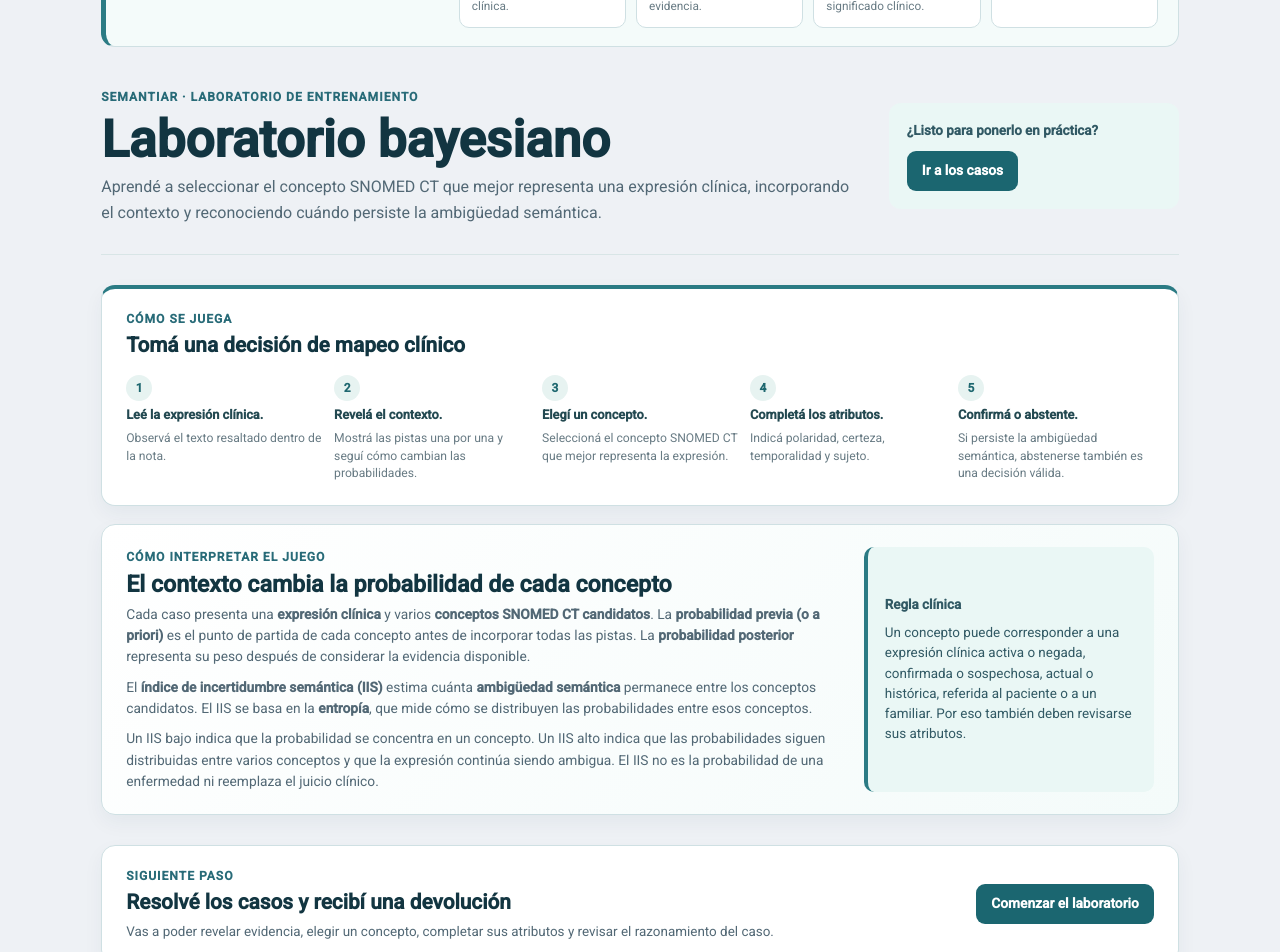
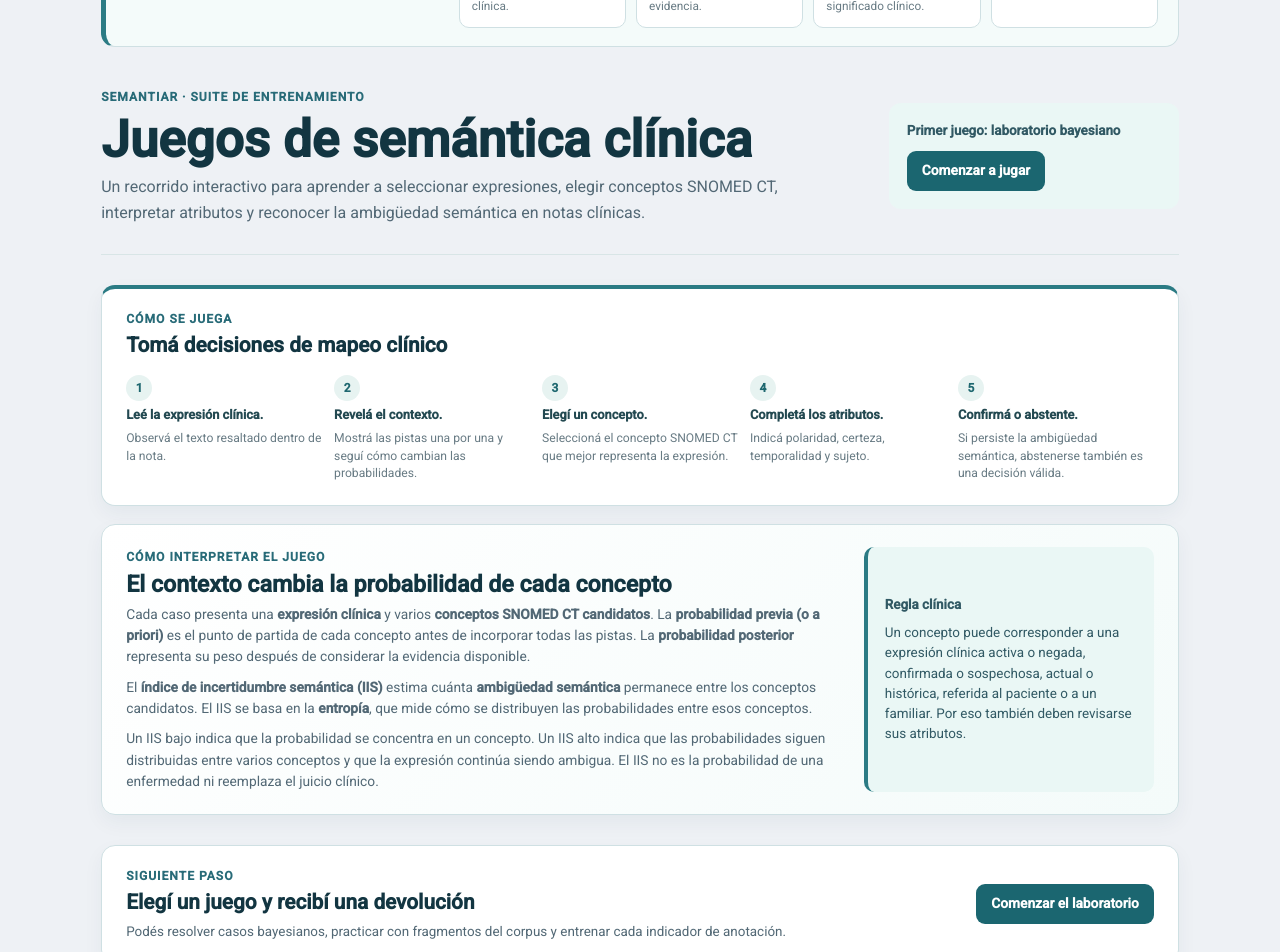
Before and after one commit to manwithbarba/semantiar_juegos, an Angular app: page /#/ in a window 1280 px wide. Shown: the part 220-1172 px from the top of the page. Built offline with nearby package versions, Linux system fonts and the light colour scheme.

Commit message:
Rename home page as clinical semantics games

```diff
--- a/src/app/home/home.component.html
+++ b/src/app/home/home.component.html
@@ -3,7 +3,7 @@
     <div class="learning-resources-copy">
       <p class="eyebrow">Para profundizar</p>
       <h2 id="learning-resources-title">Bibliografía médica para profundizar</h2>
-      <p>Referencias clínicas y de informática en salud para comprender el razonamiento del laboratorio.</p>
+      <p>Referencias clínicas y de informática en salud para comprender los indicadores y juegos del recorrido.</p>
     </div>
     <div class="resource-links">
       <a
@@ -43,23 +43,23 @@
 
   <header class="presentation-hero">
     <div>
-      <p class="eyebrow">SemantIAr · laboratorio de entrenamiento</p>
-      <h1>Laboratorio bayesiano</h1>
+      <p class="eyebrow">SemantIAr · suite de entrenamiento</p>
+      <h1>Juegos de semántica clínica</h1>
       <p class="intro">
-        Aprendé a seleccionar el concepto SNOMED CT que mejor representa una expresión clínica,
-        incorporando el contexto y reconociendo cuándo persiste la ambigüedad semántica.
+        Un recorrido interactivo para aprender a seleccionar expresiones, elegir conceptos SNOMED CT,
+        interpretar atributos y reconocer la ambigüedad semántica en notas clínicas.
       </p>
     </div>
     <div class="hero-action">
-      <p>¿Listo para ponerlo en práctica?</p>
-      <a class="btn btn-primary" routerLink="/casos">Ir a los casos</a>
+      <p>Primer juego: laboratorio bayesiano</p>
+      <a class="btn btn-primary" routerLink="/casos">Comenzar a jugar</a>
     </div>
   </header>
 
   <section class="how-to-play-card" aria-labelledby="how-to-play-heading">
     <div>
       <p class="eyebrow">Cómo se juega</p>
-      <h2 id="how-to-play-heading">Tomá una decisión de mapeo clínico</h2>
+      <h2 id="how-to-play-heading">Tomá decisiones de mapeo clínico</h2>
     </div>
     <ol class="play-steps">
       <li><strong>Leé la expresión clínica.</strong><span>Observá el texto resaltado dentro de la nota.</span></li>
@@ -103,8 +103,8 @@
   <section class="presentation-footer-card" aria-label="Comenzar el laboratorio">
     <div>
       <p class="eyebrow">Siguiente paso</p>
-      <h2>Resolvé los casos y recibí una devolución</h2>
-      <p>Vas a poder revelar evidencia, elegir un concepto, completar sus atributos y revisar el razonamiento del caso.</p>
+      <h2>Elegí un juego y recibí una devolución</h2>
+      <p>Podés resolver casos bayesianos, practicar con fragmentos del corpus y entrenar cada indicador de anotación.</p>
     </div>
     <a class="btn btn-primary" routerLink="/casos">Comenzar el laboratorio</a>
   </section>
```
